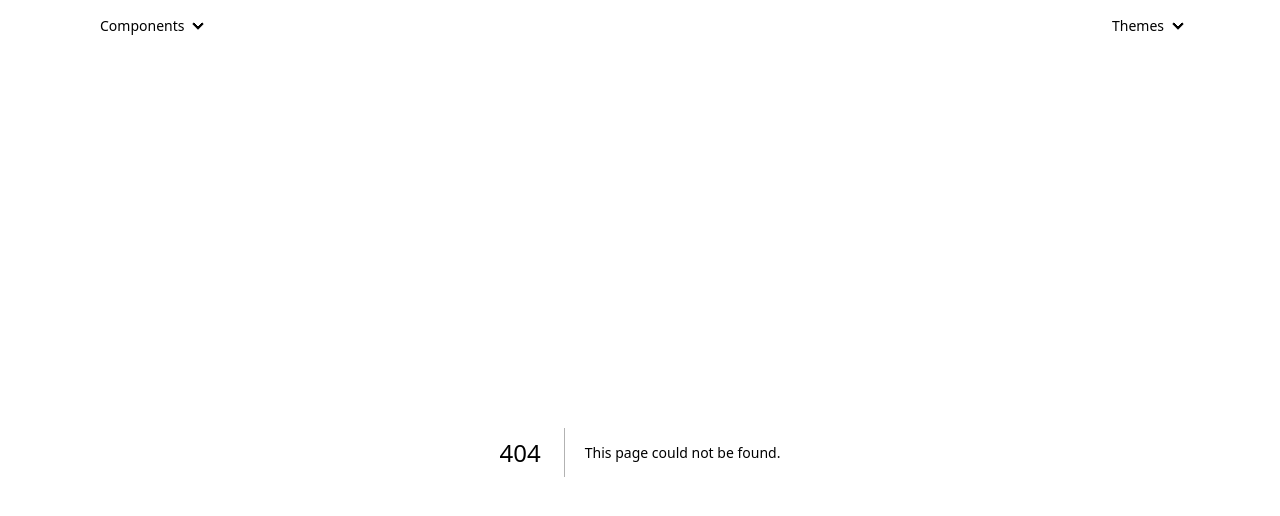
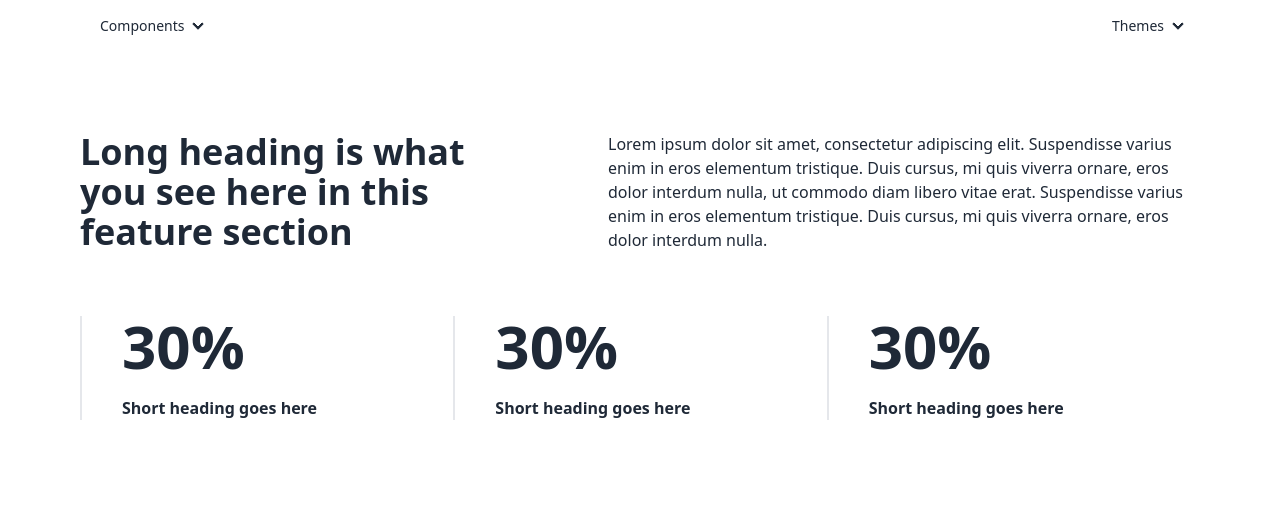
Before and after one commit to jagadeesh507/components, a Next.js app: page /components/stats2 in a window 1280 px wide. Before the commit this address had no page. Shown: the top 516 px of the page. Built offline with nearby package versions, Linux system fonts and the light colour scheme.

Commit message:
chore:added stats2

```diff
--- /dev/null
+++ b/src/app/components/stats2/page.tsx
@@ -0,0 +1,7 @@
+import React from "react";
+import Stats2 from "@/components/stats/stats2";
+function page() {
+  return <Stats2 />;
+}
+
+export default page;
--- a/src/app/data.tsx
+++ b/src/app/data.tsx
@@ -21,5 +21,6 @@ const components = [
   "career4",
   "career13",
   "career27",
+  "stats2",
 ];
 export default components;
--- /dev/null
+++ b/src/components/stats/stats2.tsx
@@ -0,0 +1,33 @@
+import React from "react";
+
+function Stats2() {
+  return (
+    <div className=" p-10 md:p-20">
+      <div className="flex flex-col md:flex-row justify-between md:gap-x-20 gap-x-0 gap-y-8 md:gap-y-0 ">
+        <h1 className="md:min-w-[40%] md:max-w-[50%] text-4xl font-extrabold">
+          Long heading is what you see here in this feature section
+        </h1>
+        <p>
+          Lorem ipsum dolor sit amet, consectetur adipiscing elit. Suspendisse
+          varius enim in eros elementum tristique. Duis cursus, mi quis viverra
+          ornare, eros dolor interdum nulla, ut commodo diam libero vitae erat.
+          Suspendisse varius enim in eros elementum tristique. Duis cursus, mi
+          quis viverra ornare, eros dolor interdum nulla.
+        </p>
+      </div>
+      <div className="grid grid-cols-1 md:grid-cols-3 gap-y-10 mt-8 md:mt-16">
+        {Array.from({ length: 3 }, (_, index) => (
+          <div className="flex font-bold gap-x-10 gap-y-10">
+            <div className="border border-3" />
+            <div>
+              <p className="text-6xl mb-5">30%</p>
+              <p>Short heading goes here</p>
+            </div>
+          </div>
+        ))}
+      </div>
+    </div>
+  );
+}
+
+export default Stats2;
```
